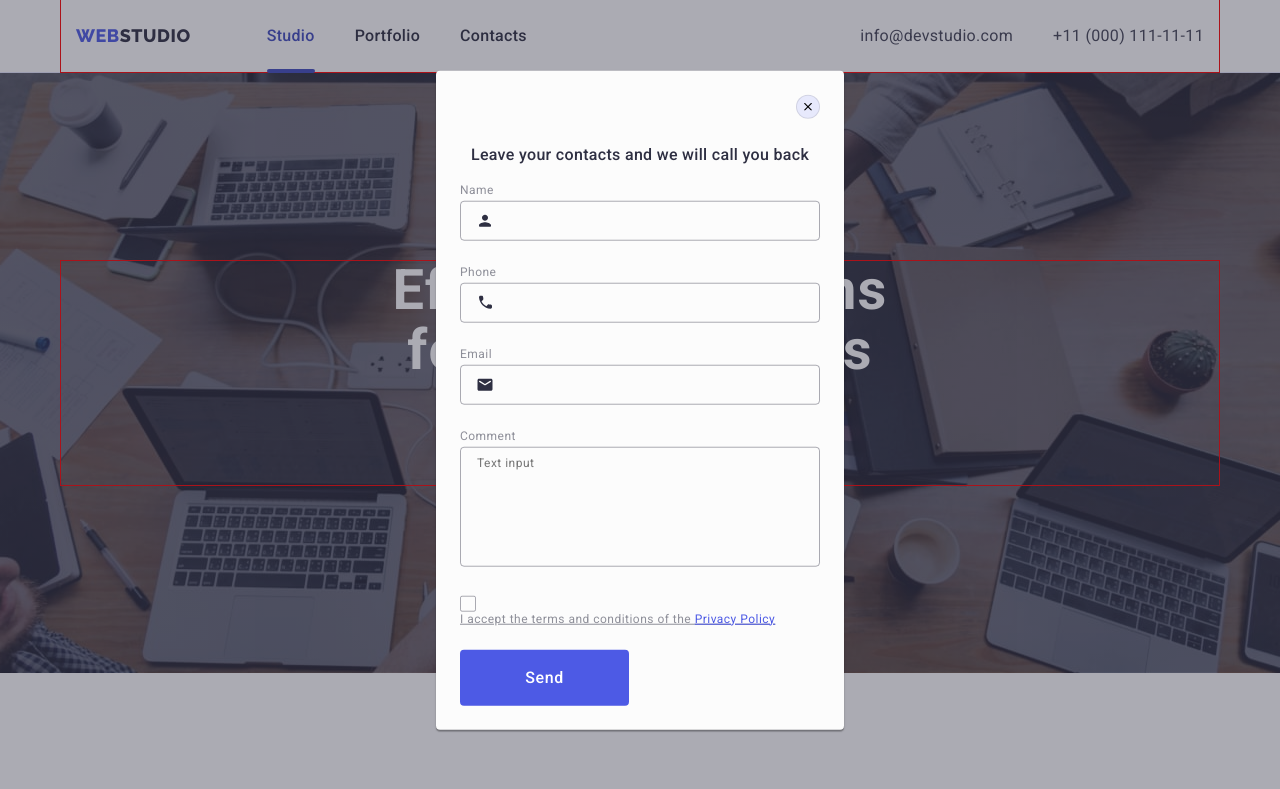
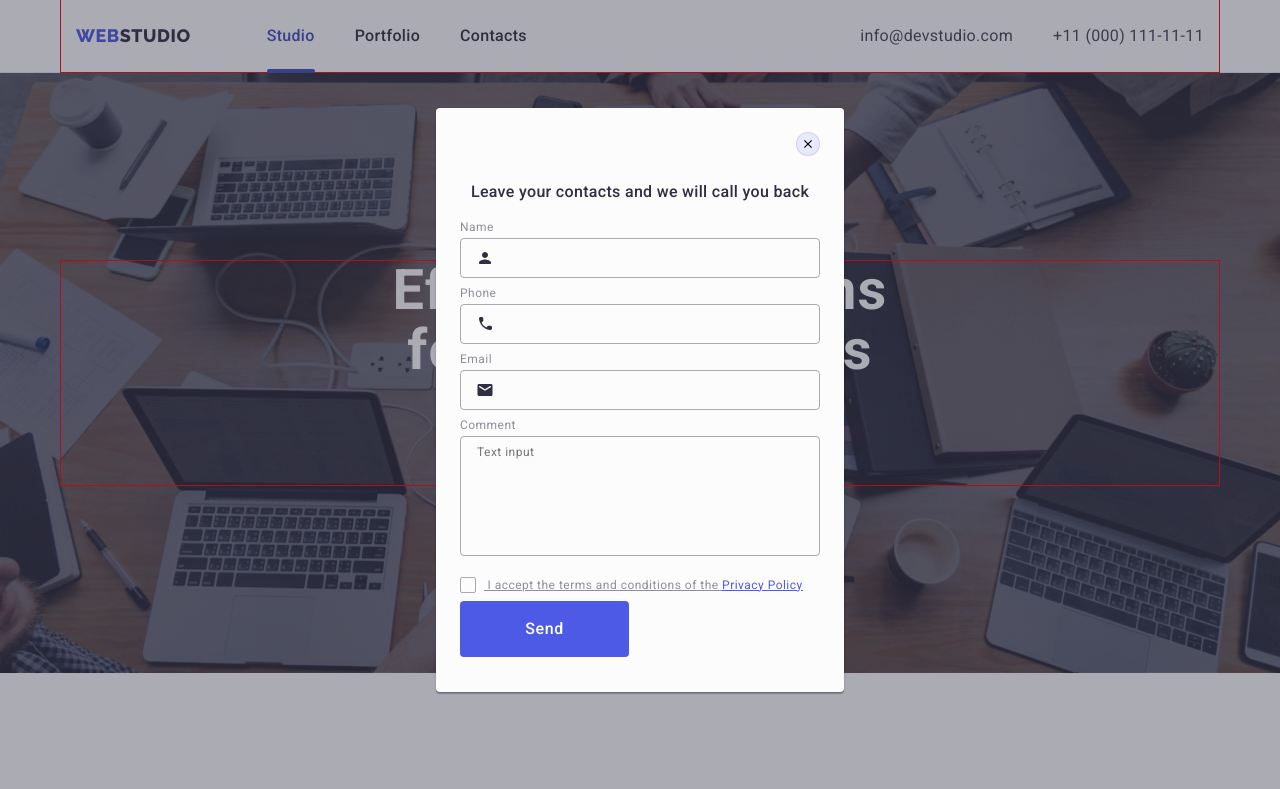
Before and after one commit to Alenkiy87/goit-markup-hw-05, a plain HTML site: page index.html in a window 1280 px wide. Both pictures are taken after a click on the button "Order Service". Shown: the top 789 px of the page. Drawn offline with nearby package versions, Linux system fonts and the light colour scheme.

Commit message:
home0001

```diff
--- a/css/styles.css
+++ b/css/styles.css
@@ -775,7 +775,10 @@ ol {
   display: block;
 }
 .modal-field {
-  margin-bottom: 24px;
+  margin-bottom: 8px;
+}
+.modal-field-coment {
+  margin-bottom: 16px;
 }
 .modal-input-wrap {
   position: relative;
@@ -808,7 +811,7 @@ ol {
   resize: none;
   transition: border-color 250ms cubic-bezier(0.4, 0, 0.2, 1);
 }
-.modal-comment:focus input {
+.modal-comment:focus .modal-label {
   border-color: var(--iris);
 }
 .modal-check-text {
@@ -828,7 +831,7 @@ ol {
   border: 1px solid rgba(46, 47, 66, 0.4);
   margin-right: 8px;
   border-radius: 2px;
-  display: flex;
+  display: inline-flex;
   align-items: center;
   justify-content: center;
   fill: transparent;
--- a/index.html
+++ b/index.html
@@ -478,7 +478,7 @@
               </svg>
             </div>
           </div>
-          <div class="modal-field">
+          <div class="modal-field-coment">
             <label for="user-comment" class="modal-label">Comment</label>
             <textarea
               name="user-comment"
```
